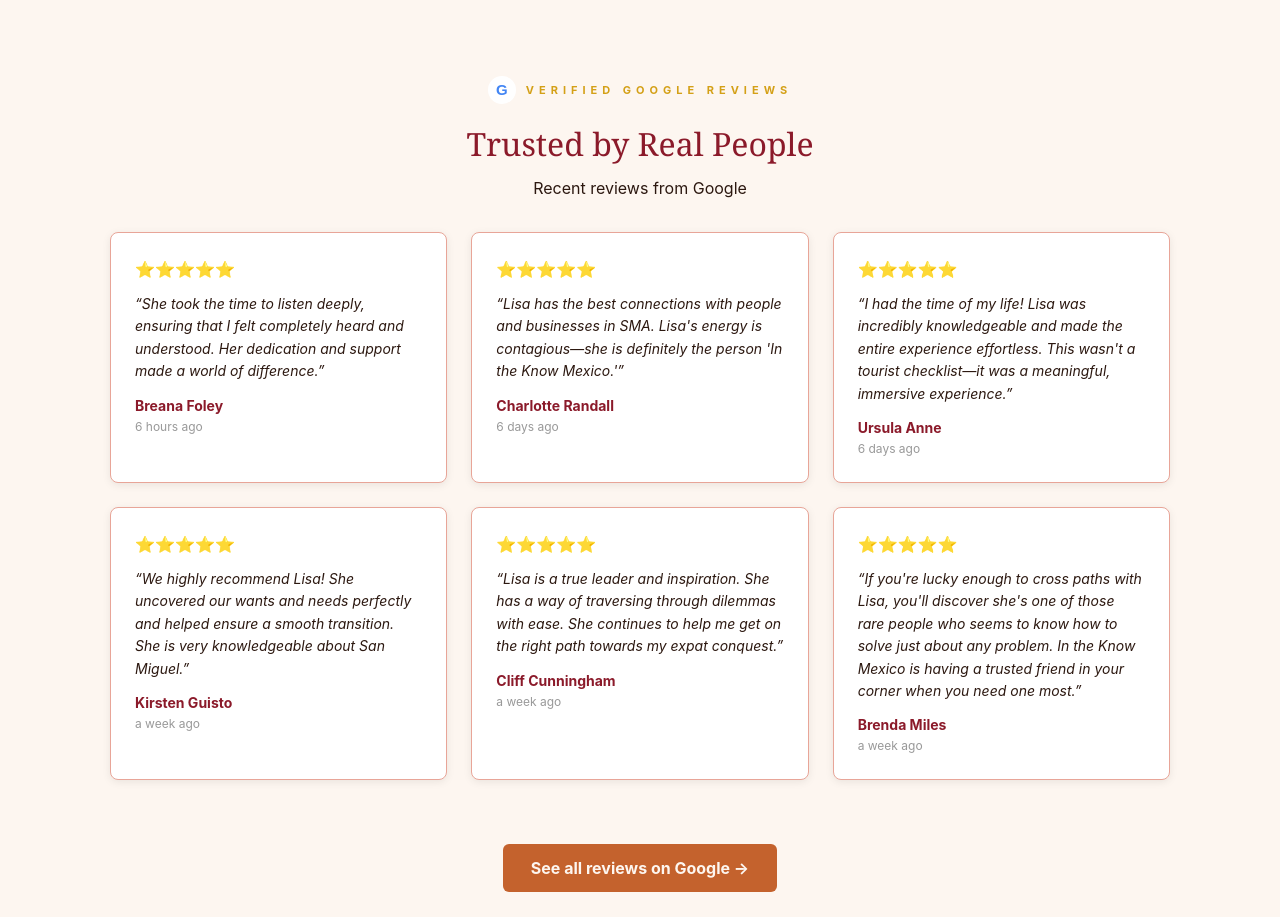
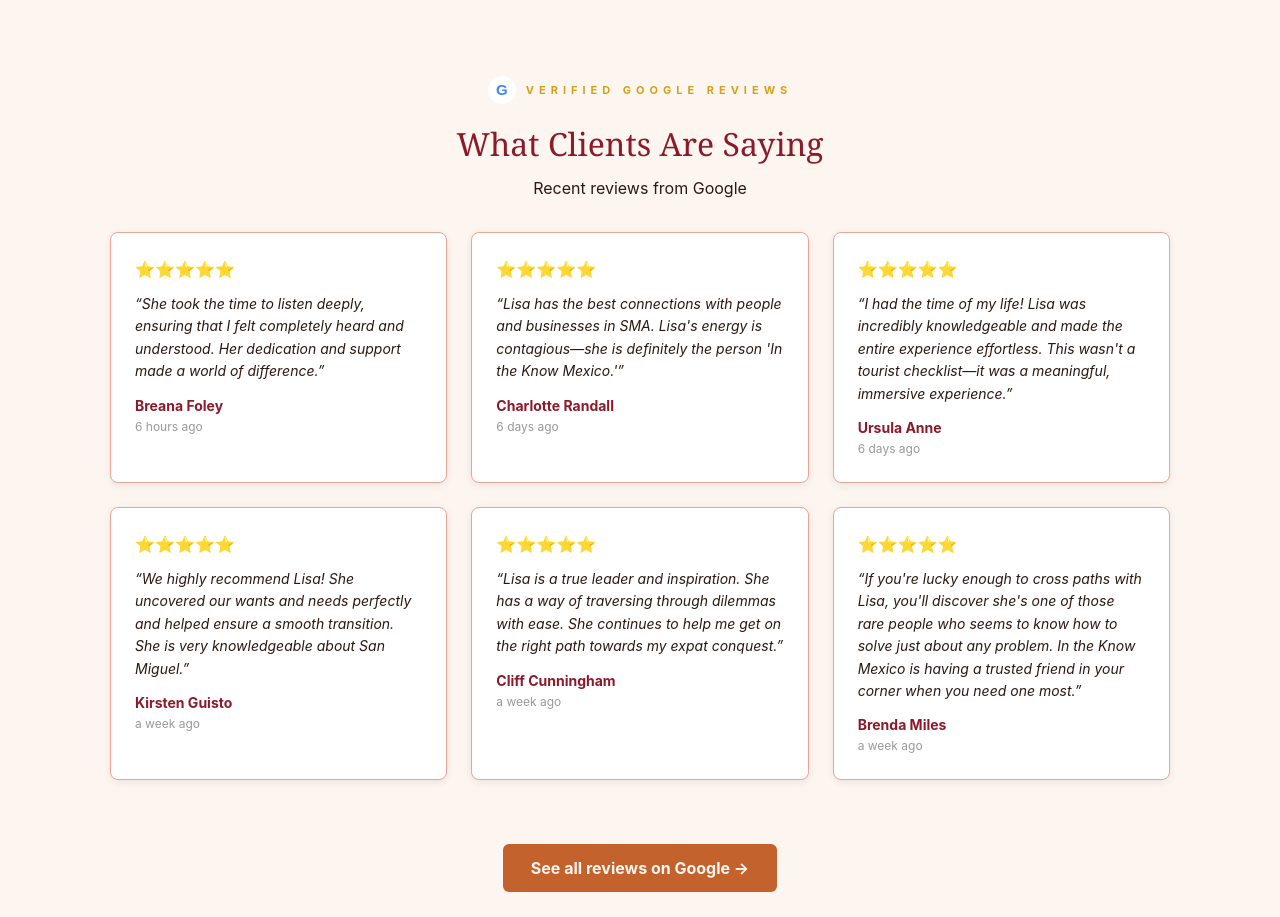
Before and after one commit to IntheknowMX/intheknowmx.com, a Next.js app: page / in a window 1280 px wide. Shown: the part 1120-2037 px from the top of the page. Built offline with nearby package versions, Linux system fonts and the light colour scheme.

Commit message:
Update Google Reviews section heading

```diff
--- a/app/page.tsx
+++ b/app/page.tsx
@@ -257,7 +257,7 @@ export default function Home() {
             <p style={{ color: '#D4A017', fontSize: '11px', letterSpacing: '5px', fontWeight: '700', margin: 0 }}>VERIFIED GOOGLE REVIEWS</p>
           </div>
           <h2 style={{ fontSize: '32px', fontWeight: 'normal', color: '#8B1A2A', fontFamily: "var(--font-playfair, 'Playfair Display', Georgia, serif)", textAlign: 'center', marginBottom: '8px' }}>
-            Trusted by Real People
+            What Clients Are Saying
           </h2>
           <p style={{ fontSize: '16px', color: '#2C1810', textAlign: 'center', marginBottom: '32px' }}>Recent reviews from Google</p>
           <div style={{ display: 'grid', gridTemplateColumns: 'repeat(3, 1fr)', gap: '24px', marginBottom: '32px' }}>
```
